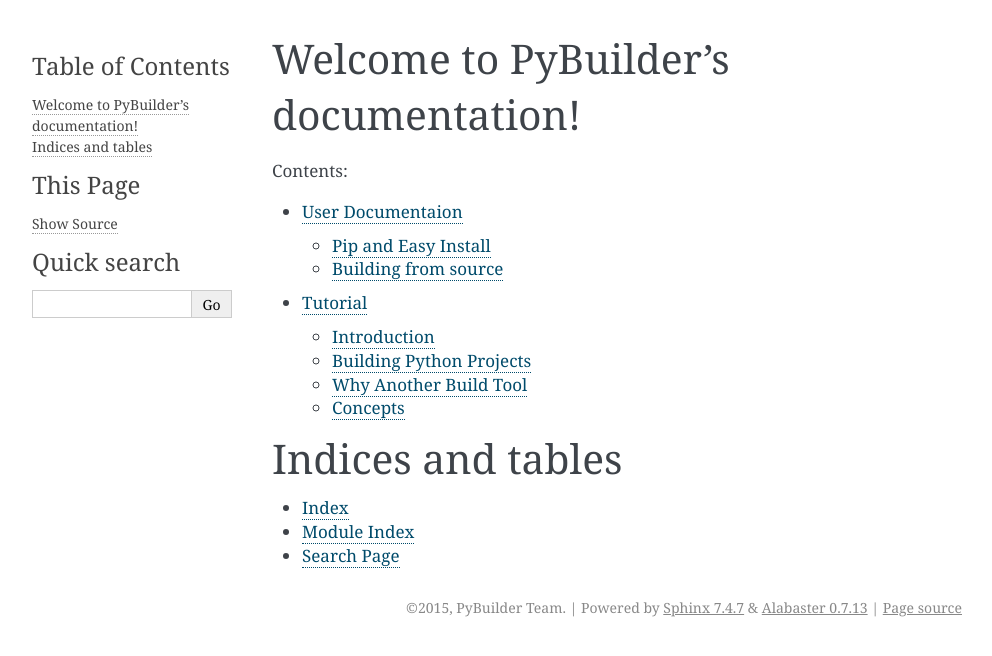
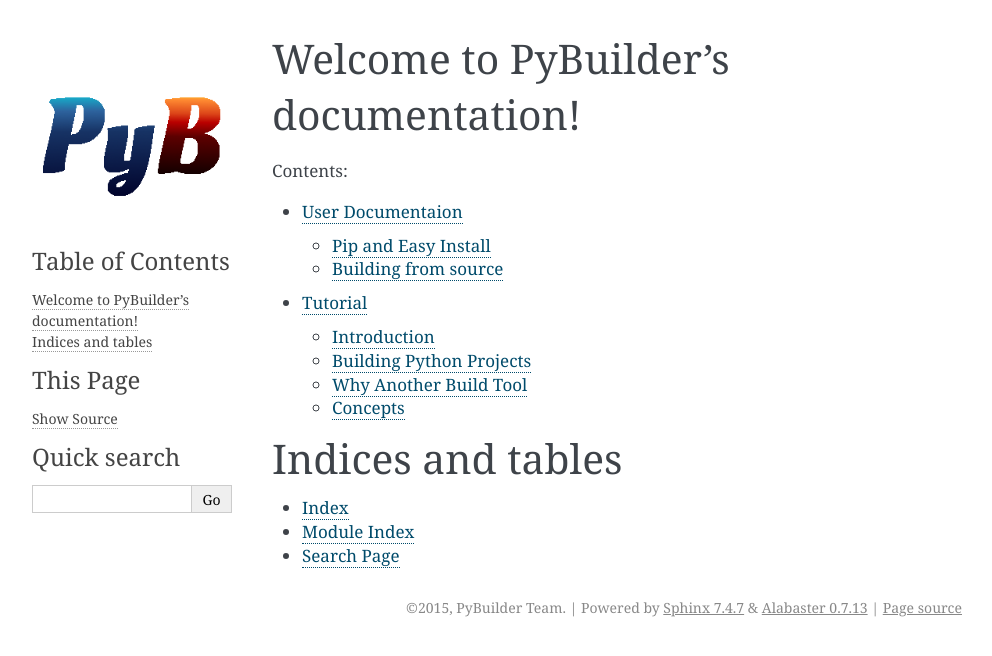
Before and after one commit to pybuilder/pybuilder, a Sphinx documentation site: the page built from docs/index.rst, in a window 1280 px wide. Shown: the top 656 px of the page, without its empty margins (148-1140 px from the left). Built offline with Sphinx 7.4.7, drawn with Linux system fonts in a browser that asks for light colours.

Commit message:
add logo to sidebar

```diff
--- a/docs/conf.py
+++ b/docs/conf.py
@@ -128,7 +128,7 @@ html_theme_path = [alabaster.get_path()]
 
 # The name of an image file (relative to this directory) to place at the top
 # of the sidebar.
-#html_logo = None
+html_logo = "static/logo.png"
 
 # The name of an image file (within the static path) to use as favicon of the
 # docs.  This file should be a Windows icon file (.ico) being 16x16 or 32x32
```
Also changed, not shown: docs/static/logo.png (added).
